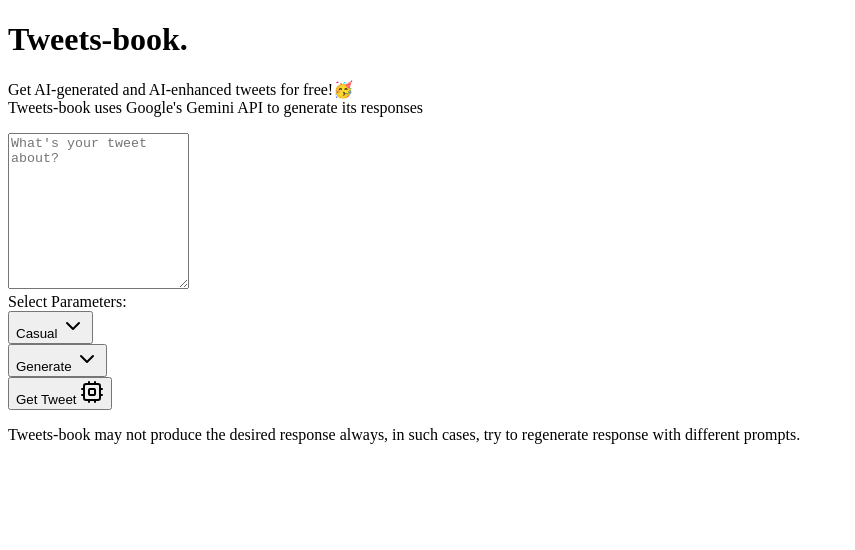
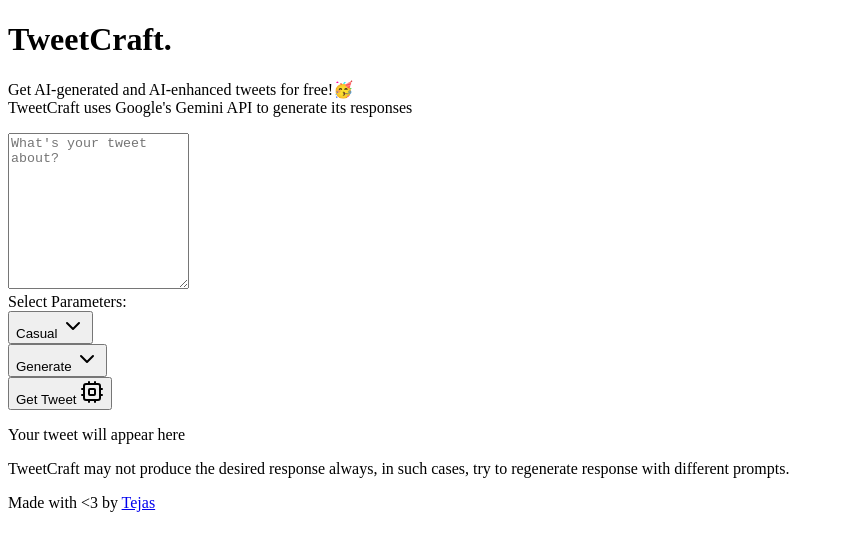
Before and after one commit to Goldfish7718/tweetCraft, a Next.js app: page / in a window 1280 px wide. Shown: the top 550 px of the page, without its empty margins (0-855 px from the left). Built offline with nearby package versions, Linux system fonts and the light colour scheme; no server answers.

Commit message:
style: Add UI enhancements; Enhance footer

```diff
--- a/app/page.tsx
+++ b/app/page.tsx
@@ -1,13 +1,15 @@
 "use client"
 
 import { Button } from '@/components/ui/button'
-import { Card, CardContent, CardFooter, CardHeader } from '@/components/ui/card'
+import { Card, CardFooter, CardHeader } from '@/components/ui/card'
 import { DropdownMenu, DropdownMenuLabel, DropdownMenuRadioItem, DropdownMenuSeparator, DropdownMenuTrigger, DropdownMenuContent, DropdownMenuRadioGroup } from '@/components/ui/dropdown-menu'
+import { Separator } from '@/components/ui/separator'
 import { Textarea } from '@/components/ui/textarea'
 import { Tooltip, TooltipProvider, TooltipTrigger, TooltipContent } from '@/components/ui/tooltip'
 import constructPrompt from '@/utils/constructPrompt'
 import initializeModel from '@/utils/intializeModel'
 import { Check, ChevronDown, Clipboard, Cpu, Loader2, RotateCcw, Twitter } from 'lucide-react'
+import Link from 'next/link'
 import React, { useEffect, useState } from 'react'
 
 const Home = () => {
@@ -49,14 +51,14 @@
     <TooltipProvider>
       <main>
         <div className='flex from-[#74ebd5] to-[#ACB6E5] bg-gradient-to-r justify-center md:justify-start'>
-          <h1 className='my-3 text-white text-2xl mx-8'>Tweets-book.</h1>
+          <h1 className='my-3 text-white text-2xl mx-8'>TweetCraft.</h1>
         </div>
 
         <div className='flex justify-center mt-20'>
           <p className='text-center mx-2 text-xl'>
             Get AI-generated and AI-enhanced tweets for free!🥳
             <br />
-            <span className='text-neutral-400 text-sm'>Tweets-book uses Google's Gemini API to generate its responses</span>
+            <span className='text-neutral-400 text-sm'>TweetCraft uses Google's Gemini API to generate its responses</span>
           </p>
         </div>
 
@@ -112,14 +114,15 @@
 
           {/* GENERATED TWEET */}
           {generatedTweet &&
-              <Card className='mx-3 md:w-1/2 md:mb-10'>
+              <Card className='mx-3 md:w-1/2 flex flex-col'>
                 <CardHeader>
                   <Twitter className='mx-2' size={24} />
                 </CardHeader>
-                <div className='px-4 pb-5'>
+                <div className='px-4 pb-5 flex-grow'>
                   {generatedTweet}
                 </div>
-                <CardFooter>
+                <Separator />
+                <CardFooter className='p-3'>
                   <Tooltip delayDuration={0}>
                     <TooltipTrigger>
                       <Button onClick={handleCopy} className='mx-2' variant='ghost'>{!copied ? <Clipboard size={18} /> : <Check size={18} />}</Button>
@@ -139,10 +142,22 @@
                 </CardFooter>
               </Card>
           }
+          {!generatedTweet &&
+            <div className='outline rounded-md justify-center items-center outline-1 outline-neutral-200 w-1/2 mx-3 hidden md:flex'>
+              <p>Your tweet will appear here</p>
+            </div>
+          }
         </section>
 
         <footer className='bg-neutral-100 justify-center mt-4'>
-          <p className='text-sm text-neutral-700 text-center py-5'>Tweets-book may not produce the desired response always, in such cases, try to regenerate response with different prompts.</p>
+          <div className='py-5'>
+            <p className='text-sm text-neutral-700 text-center mx-2'>
+              TweetCraft may not produce the desired response always, in such cases, try to regenerate response with different prompts.
+              <br />
+            </p>
+            {/* <span className='text-sm text-neutral-500 text-center mt-2'>Made with &lt;3 by <Link href="https://bento.me/tejasnanoti" className='hover:underline'>Tejas</Link></span> */}
+            <p className='text-sm text-neutral-500 text-center'>Made with &lt;3 by <Link href="https://bento.me/tejasnanoti" className='hover:underline'>Tejas</Link></p>
+          </div>
         </footer>
       </main>
     </TooltipProvider>
--- a/package.json
+++ b/package.json
@@ -1,5 +1,5 @@
 {
-  "name": "tweets-book",
+  "name": "tweetCraft",
   "version": "0.1.0",
   "private": true,
   "scripts": {
@@ -12,6 +12,7 @@
     "@google/generative-ai": "^0.12.0",
     "@radix-ui/react-dropdown-menu": "^2.0.6",
     "@radix-ui/react-label": "^2.0.2",
+    "@radix-ui/react-separator": "^1.0.3",
     "@radix-ui/react-slot": "^1.0.2",
     "@radix-ui/react-tooltip": "^1.0.7",
     "class-variance-authority": "^0.7.0",
```
Also changed, not shown: 1 other file (tests, documents, lock files or other folders).
